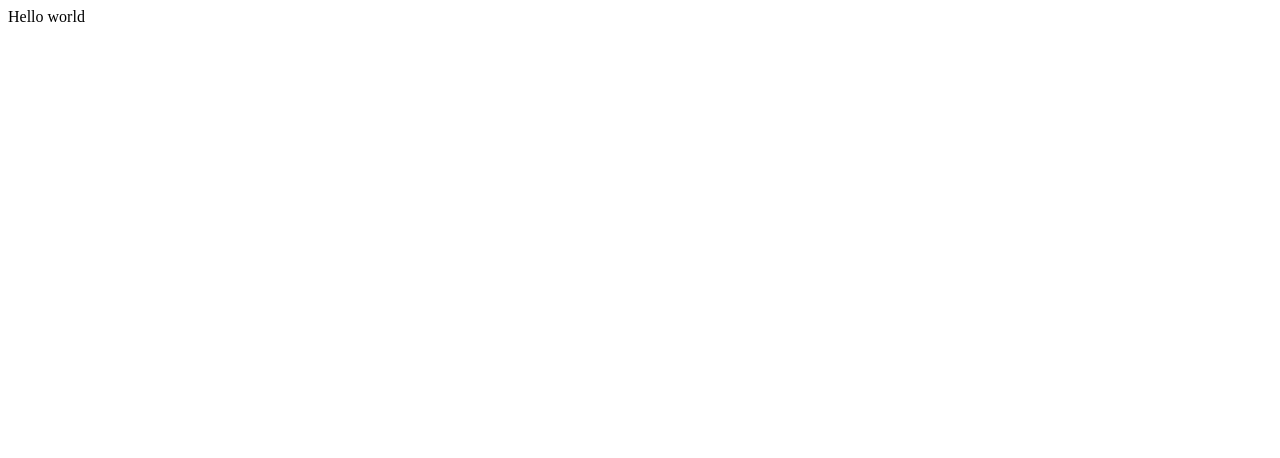
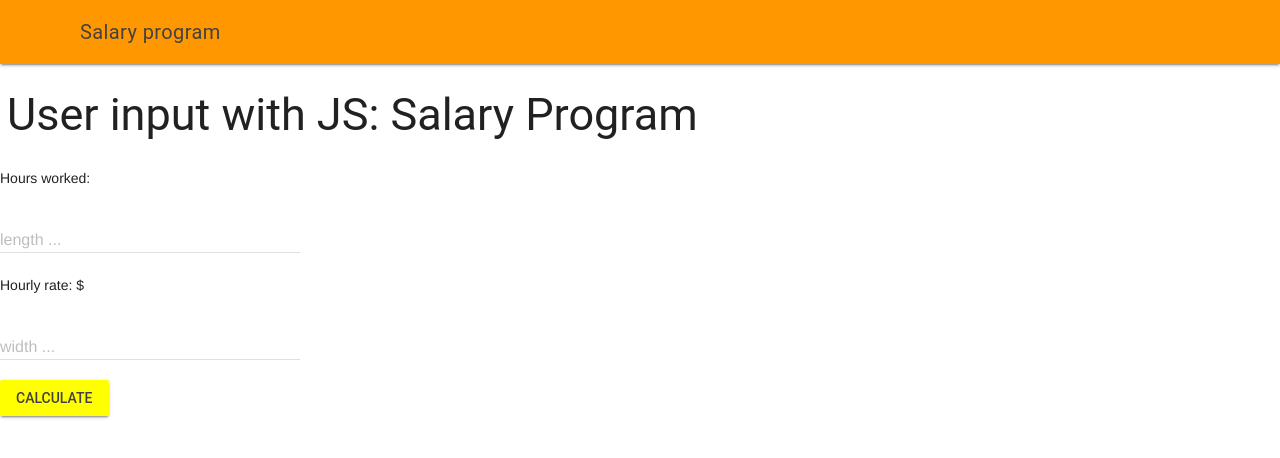
Before and after one commit to ICS20-Programming-EverettB/Unit2-05-HTML-Salary, a plain HTML site: page index.html in a window 1280 px wide. Drawn offline with nearby package versions, Linux system fonts and the light colour scheme.

Commit message:
Confused

```diff
--- a/index.html
+++ b/index.html
@@ -1,23 +1,86 @@
 <!DOCTYPE html>
 <html>
+  <head>
+    <meta charset="utf-8" />
+    <meta name="description" content="tax and pay" />
+    <meta name="keywords" content="immaculata, ics2o" />
+    <meta name="author" content="Ms Raffin" />
+    <meta name="viewport" content="width=device-width, initial-scale=1.0" />
+    <link rel="apple-touch-icon" sizes="180x180" href="https://img.freepik.com/free-photo/billie-dollar-money-background_1150-749.jpg?w=2000" />
+    <link rel="icon" type="image/png" sizes="32x32" href="https://img.freepik.com/free-photo/billie-dollar-money-background_1150-749.jpg?w=2000" />
+    <link rel="icon" type="image/png" sizes="16x16" href="https://img.freepik.com/free-photo/billie-dollar-money-background_1150-749.jpg?w=2000" />
+    <link rel="manifest" href="./fav_index/site.webmanifest" />
+    <link rel="stylesheet" href="https://fonts.googleapis.com/icon?family=Material+Icons" />
+     <link rel="stylesheet" href="https://code.getmdl.io/1.3.0/material.orange-yellow.min.css" />
+    <link rel="stylesheet" href="./css/style.css" />
+    <title>salary program</title>
+  </head>
+  <body>
+    <script defer src="https://code.getmdl.io/1.3.0/material.min.js"></script>
+    <script src="./js/script.js"></script>
+    <div class="mdl-layout mdl-js-layout mdl-layout--fixed-header">
+      <header class="mdl-layout__header">
+        <div class="mdl-layout__header-row">
+          <span class="mdl-layout-title">Salary program</span>
+        </div>
+      </header>
+      <main class="mdl-layout__content">
+        <table>
+          <tr>
+            <th>
+              <center>
+            </th>
+            <th>
+              <h2>User input with JS: Salary Program</h2>
+            </th>
+          </tr>
+        </table>
+        <!-- Simple Textfield -->
+        <form action="#">
+          <p>Hours worked:</p>
+          <div class="mdl-textfield mdl-js-textfield">
+            <input
+              class="mdl-textfield__input"
+              type="text"
+              pattern="-?[0-9]*(\.[0-9]+)?"
+              id="hours-worked"
+            />
+            <label class="mdl-textfield__label" for="length-of-rectangle">length ...</label>
+            <span class="mdl-textfield__error">Input is not a number!</span>
+          </div>
+        </form>
 
-<head>
-  <meta charset="utf-8">
-  <meta name="viewport" content="width=device-width">
-  <title>replit</title>
-  <link href="style.css" rel="stylesheet" type="text/css" />
-</head>
+        <!-- Numeric Textfield -->
+        <form action="#">
+          <p>Hourly rate: $</p>
+          <div class="mdl-textfield mdl-js-textfield">
+            <input
+              class="mdl-textfield__input"
+              type="text"
+              pattern="-?[0-9]*(\.[0-9]+)?"
+              id="hourly-rate"
+            />
+            <label class="mdl-textfield__label" for="width-of-rectangle">width ...</label>
+            <span class="mdl-textfield__error">Input is not a number!</span>
+          </div>
+        </form>
 
-<body>
-  Hello world
-  <script src="script.js"></script>
-
-  <!--
-  This script places a badge on your repl's full-browser view back to your repl's cover
-  page. Try various colors for the theme: dark, light, red, orange, yellow, lime, green,
-  teal, blue, blurple, magenta, pink!
-  -->
-  <script src="https://replit.com/public/js/replit-badge-v2.js" theme="dark" position="bottom-right"></script>
-</body>
-
+        <!-- Raised button with ripple -->
+        <button
+          class="mdl-button mdl-js-button mdl-button--raised mdl-js-ripple-effect mdl-button--accent"
+          onclick="calculate()"
+        >
+          Calculate
+        </button>
+        <br />
+        <p>
+          <div id="answers">
+            <div id="yourpay"></div>
+            <div id="perimeter"></div>
+          </center>
+          </div>
+        </p>
+      </main>
+    </div>
+  </body>
 </html>
--- /dev/null
+++ b/js/script.js
@@ -0,0 +1,23 @@
+// Created by: Everett
+// Created on: March 2023
+// This file contains the JS functions for index.html
+
+"use strict";
+/**
+ * This function calculates total income and tax.
+ */
+const TAXRATE= 0.2005
+function calculate () {
+  // input
+  let hoursWorked = parseFloat(document.getElementById('Hours-worked').value);
+  let hourlyRate = parseFloat(document.getElementById('hourly-rate').value);
+
+  // process
+  let yourtotalpay =  hoursWorked*hourlyRate
+  // output
+  document.getElementById('let yourpay').innerHTML = 'Your pay is: '+ $ + yourTotalPay
+  let netincome= yourTotalPay-taxses
+  // process
+  let taxses =  yourPay*TAXRATE
+  // output
+  document.getElementById('let taxses').innerHTML = 'The govorment will take: '+ $ + taxses
```
Also changed, not shown: css/style.css (renamed from style.css), script.js (deleted).
